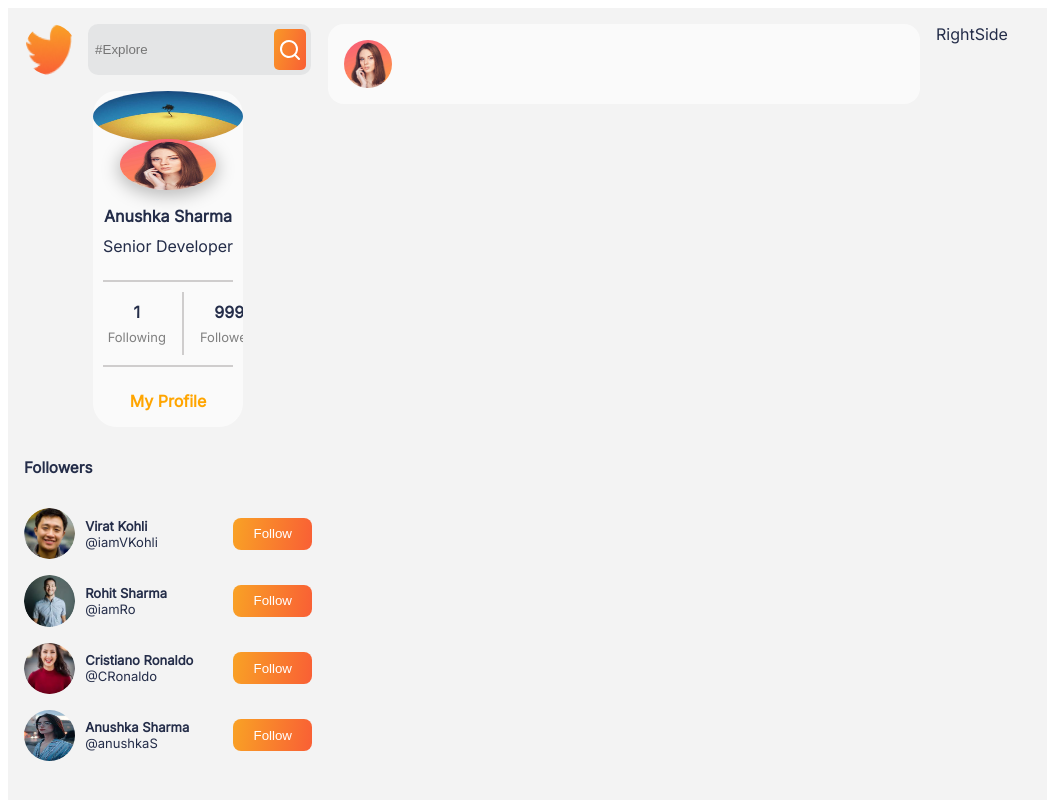
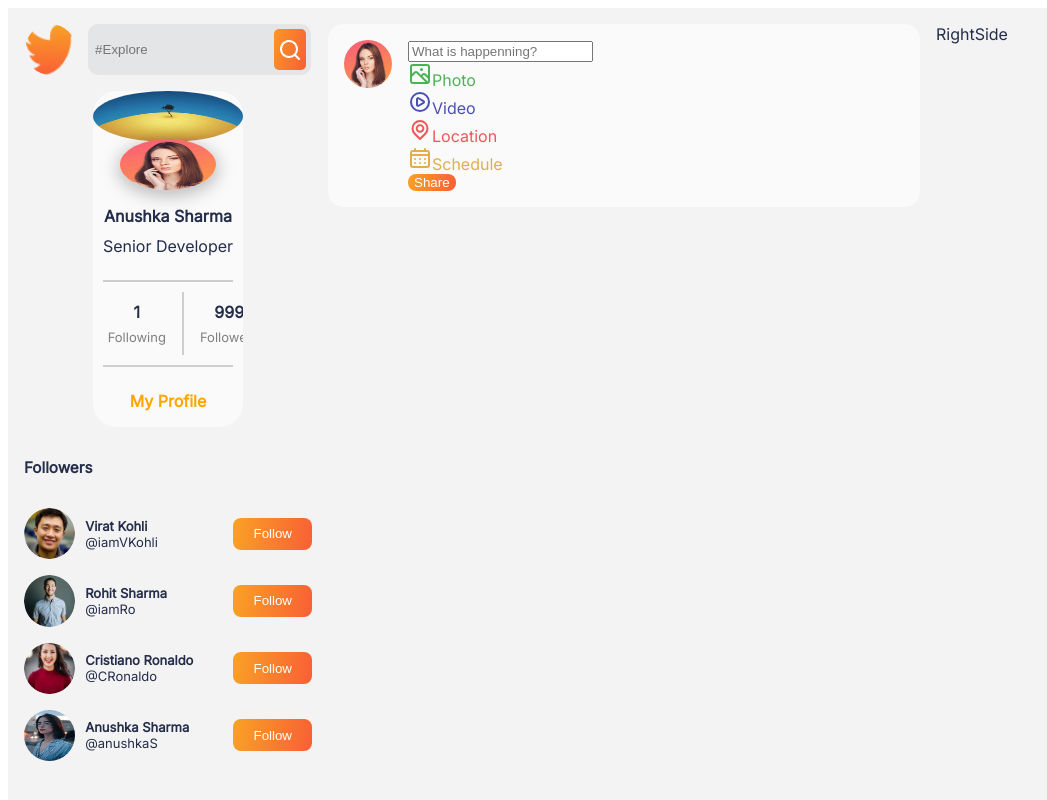
Before and after one commit to LearnByProject/Socio, a React (Create React App) app: page / in a window 1280 px wide. Shown: the top 800 px of the page, without its empty margins (0-1047 px from the left). Built offline with nearby package versions, Linux system fonts and the light colour scheme.

Commit message:
Added functions , and Postshare options of image , video

```diff
--- a/src/components/Postshare/Postshare.jsx
+++ b/src/components/Postshare/Postshare.jsx
@@ -1,10 +1,54 @@
-import React from 'react'
+import React,{useState,useRef} from 'react'
 import './Postshare.css'
 import Profileimg from '../../img/profileImg.jpg'
+import { UilScenery, UilPlayCircle, UilLocationPoint, UilSchedule , UilTimes } from '@iconscout/react-unicons'
 const Postshare = () => {
+  const[image,setImage]=useState(null);
+  const imageRef=useRef()
+
+  const onImageChange =(event)=>{
+    if(event.target.files && event.target.files[0])
+    {
+      let img = event.target.files[0];
+      setImage({
+        image:URL.createObjectURL(img),
+      });
+    }
+  }
   return (
     <div className='Postshare'>
-      <img src={Profileimg} alt=''/>
+      <img src={Profileimg} alt='' />
+      <div>
+        <input type='text' placeholder="What is happenning?" />
+        <div className="postOptions">
+          <div className="option" style={{color:"var(--photo)"}} onClick={()=>imageRef.current.click()}>
+            <UilScenery />
+            Photo
+          </div>
+          <div className="option" style={{color:"var(--video)"}}>
+            <UilPlayCircle />
+            Video
+          </div>
+          <div className="option" style={{color:"var(--location)"}}>
+            <UilLocationPoint />
+            Location
+          </div>
+          <div className="option" style={{color:"var(--schedule)"}}>
+            <UilSchedule />
+            Schedule
+          </div>
+          <button className="button ps-button">Share</button>
+          <div style={{display:'none'}}>
+            <input type='file' name='MyImage' ref={imageRef} onChange={onImageChange}/>
+          </div>
+        </div>
+        {image && (
+          <div className="previewImage">
+            <UilTimes  onClick={()=>setImage(null)}/>
+            <img src={image.image} alt=''/>
+          </div>
+        )}
+      </div>
     </div>
   )
 }
```
